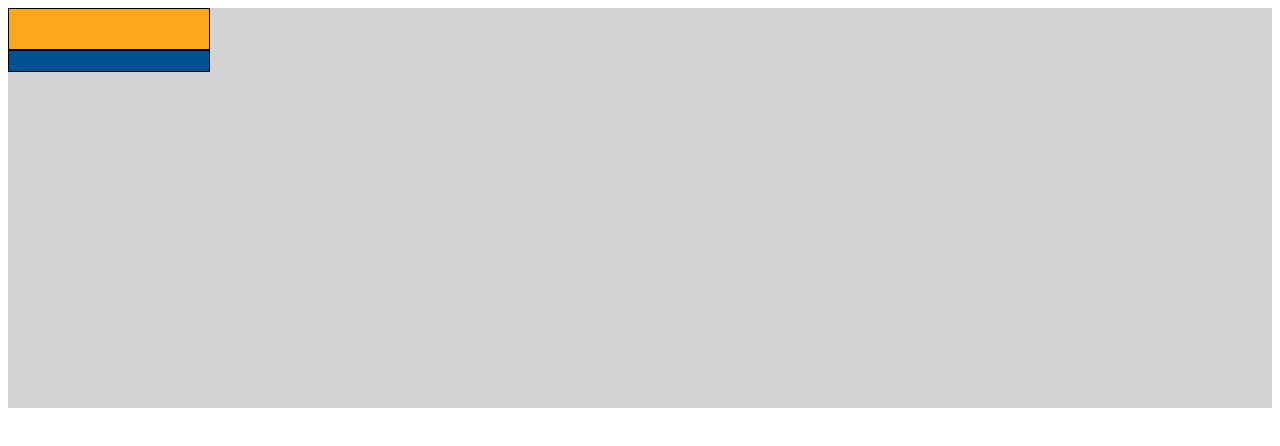
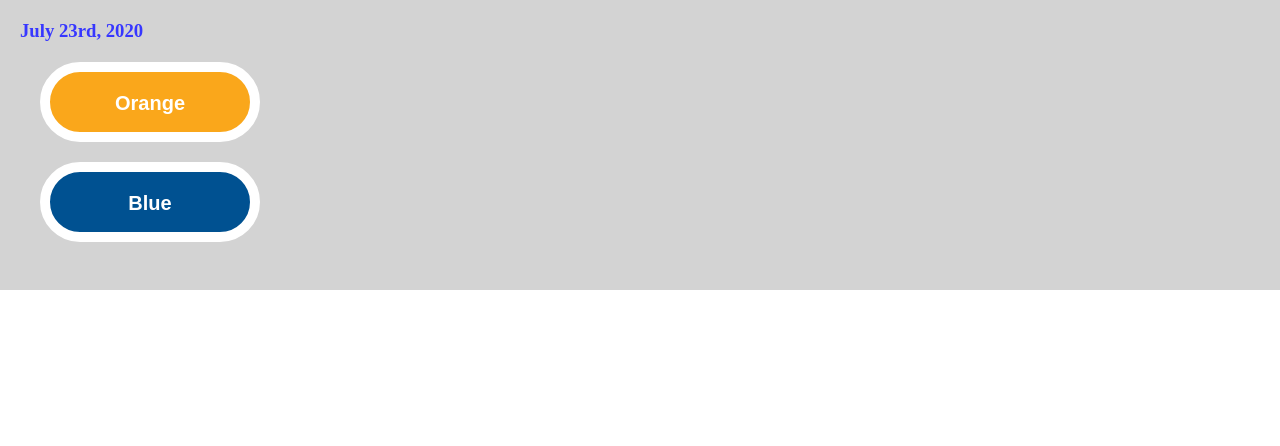
Before and after one commit to paidaj/EddieTaliaferro, a plain HTML site: page code-along/07_23/index.html in a window 1280 px wide. Drawn offline with Linux system fonts and the light colour scheme.

Commit message:
Added changes to index.html

```diff
--- a/code-along/07_23/index.html
+++ b/code-along/07_23/index.html
@@ -1,16 +1,77 @@
 <!DOCTYPE html>
 <html>
     <head>
-        <link rel="stylesheet" href="styles.css" />
         <title>July 23rd, 2020</title>
+        <style>
+            * {
+                margin: 0px;
+            }
+
+            h3 {
+                margin-bottom: 20px;
+                color: rgb(55, 55, 255);
+            }
+
+            .wrapper {
+                background-color: lightgray;
+                height: 250px;
+                padding: 20px;
+            }
+
+            .box {
+                border: 10px solid white;
+                border-radius: 50px;
+                height: 20px;
+                width: 200px;
+                text-align: center;
+                font-weight: 800;
+                font-size: 20px;
+                font-family: Arial, Helvetica, sans-serif;
+                color: white;
+            }
+
+            #orange {
+                 background-color: #faa71b;
+                 padding-top: 20px;
+                 padding-bottom: 20px;
+                 margin-bottom: 20px;
+                 animation: slide-in 1s ease-in 0s forwards;
+                 opacity: 0;
+            }
+
+            #blue {
+                background-color: #005191;
+                padding-top: 20px;
+                padding-bottom: 20px;
+                animation: slide-in 1s ease-in 0.5s forwards;
+                opacity: 0;
+            }
+
+            /* Always add a keyframe declaration first
+               before you add an animation to an element.
+             */
+            @keyframes slide-in {
+                from {
+                    transform: translateX(0px);
+                }
+
+                to {
+                    transform: translateX(20px);
+                    opacity: 1;
+                }
+            }
+
+
+        </style>
     </head>
     <body>
         <div class="wrapper">
+            <h3>July 23rd, 2020</h3>
             <div id="orange" class="box">
-
+                <p>Orange</p>
             </div>
             <div id="blue" class="box">
-
+                <p>Blue</p>
             </div>
         </div>
     </body>
```
